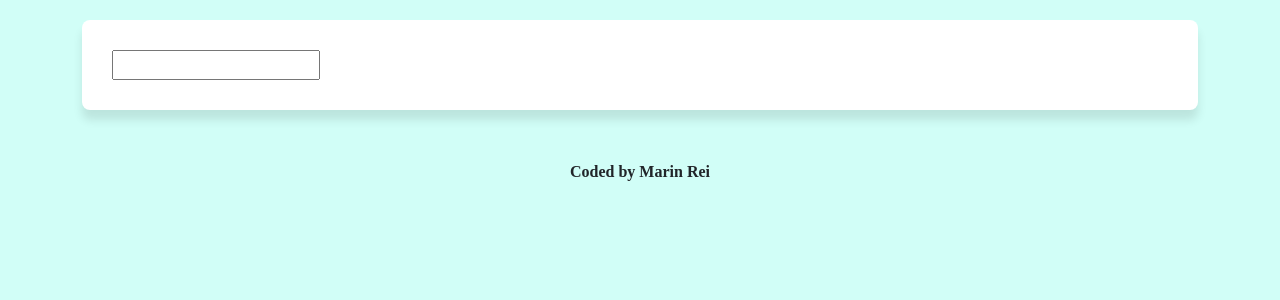
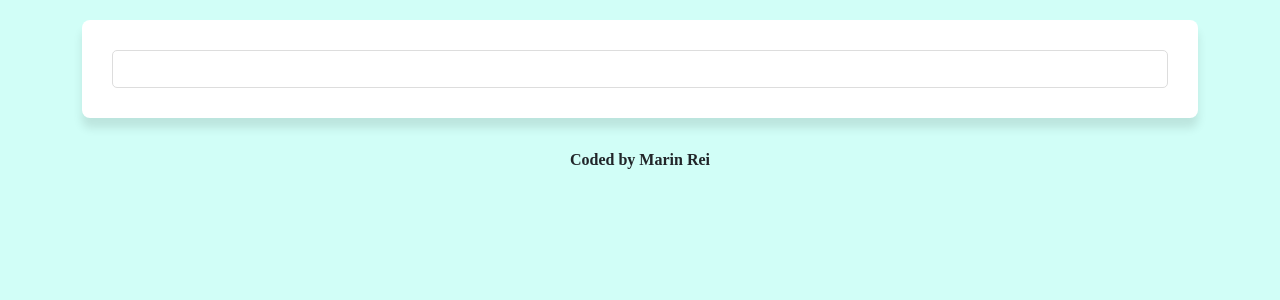
Before and after one commit to mariiiiin913/my-dictionary-project, a React (Create React App) app: page / in a window 1280 px wide. Shown: the top 300 px of the page. Built offline with nearby package versions, Linux system fonts and the light colour scheme.

Commit message:
Updated styling

```diff
--- a/src/App.css
+++ b/src/App.css
@@ -2,7 +2,9 @@
     text-align: left;
 }
 .myName{
-    margin-top: 50px;
+    margin-top: 30px;
+    font-size: 16px;
     font-weight: bold;
     text-align: center;
+
 }
--- a/src/Dictionary.css
+++ b/src/Dictionary.css
@@ -5,3 +5,15 @@
   box-shadow: 0 10px 10px rgb(0 0 0 /10%);
   margin: 20px 0;
 }
+
+.Dictionary input{
+  width: 100%;
+  padding: 6px 10px;
+  color: #333;
+  border: 1px solid #ddd;
+  border-radius: 5px;
+}
+.Dictionary .hint{
+  font-size: 15px;
+  margin-top: 5px;
+}
```
